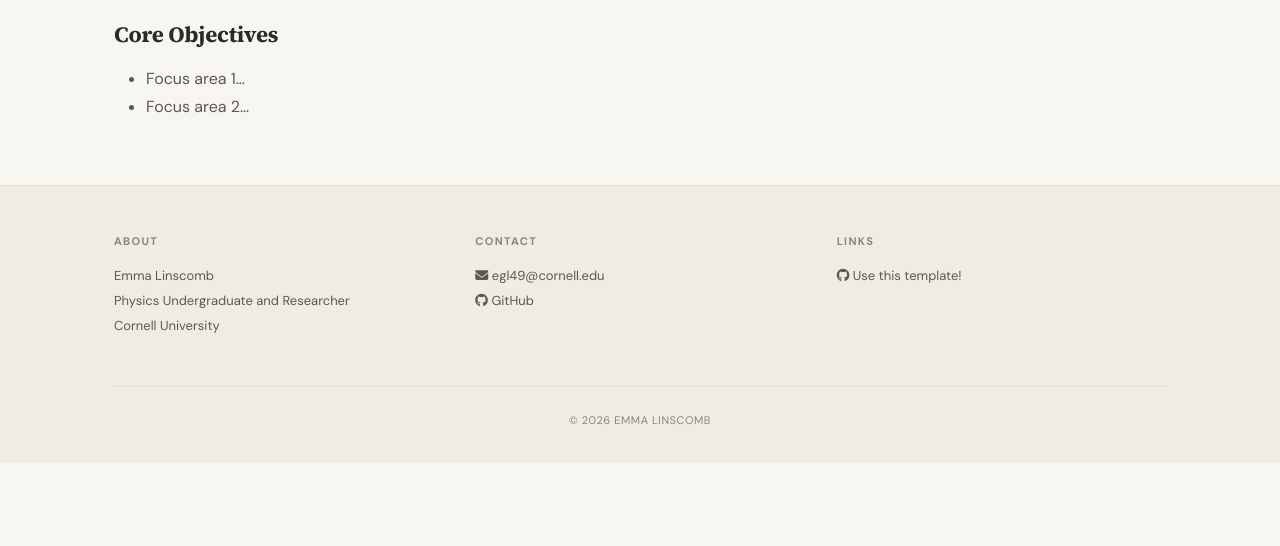
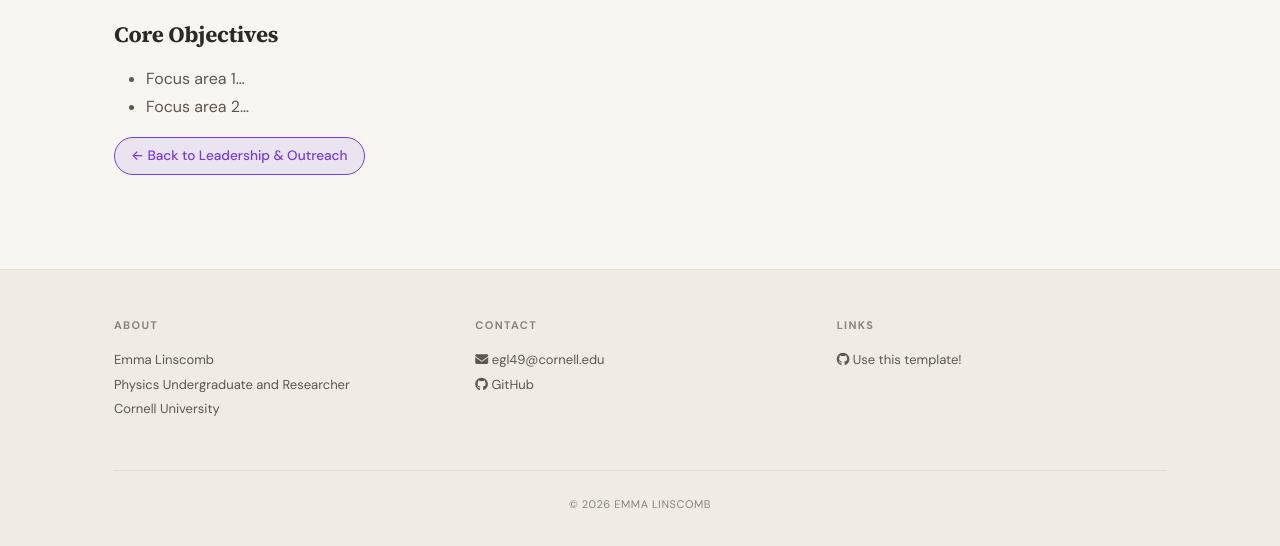
Before and after one commit to egl49/egl49.github.io, a Jekyll site: the page built from _pages/leadership-details/wip-chair.md, in a window 1280 px wide. Shown: the part 757-1303 px from the top of the page. Built offline with Jekyll 4.4.1, drawn with Linux system fonts in a browser that asks for light colours; a style sheet for code colours, icons or effects is not loaded; before the commit the page ends 1220 px from its top, so only the background shows below that.

Commit message:
Add back button to leadership details page

```diff
--- a/_pages/leadership-details/wip-chair.md
+++ b/_pages/leadership-details/wip-chair.md
@@ -15,3 +15,9 @@ You can embed standard HTML or Markdown images anywhere here:
 ### Core Objectives
 * Focus area 1...
 * Focus area 2...
+
+
+<!-- Back Button Link -->
+<a href="{{ site.url }}{{ site.baseurl }}/leadership/" style="display: inline-block; background-color: rgba(115, 59, 235, 0.1); color: #733BEB; border: 1px solid #733BEB; padding: 6px 16px; border-radius: 20px; text-decoration: none; font-size: 0.85em; font-weight: 500; margin-bottom: 30px; transition: background 0.2s;" onmouseover="this.style.backgroundColor='rgba(115, 59, 235, 0.2)'" onmouseout="this.style.backgroundColor='rgba(115, 59, 235, 0.1)'">
+  ← Back to Leadership & Outreach
+</a>
```
